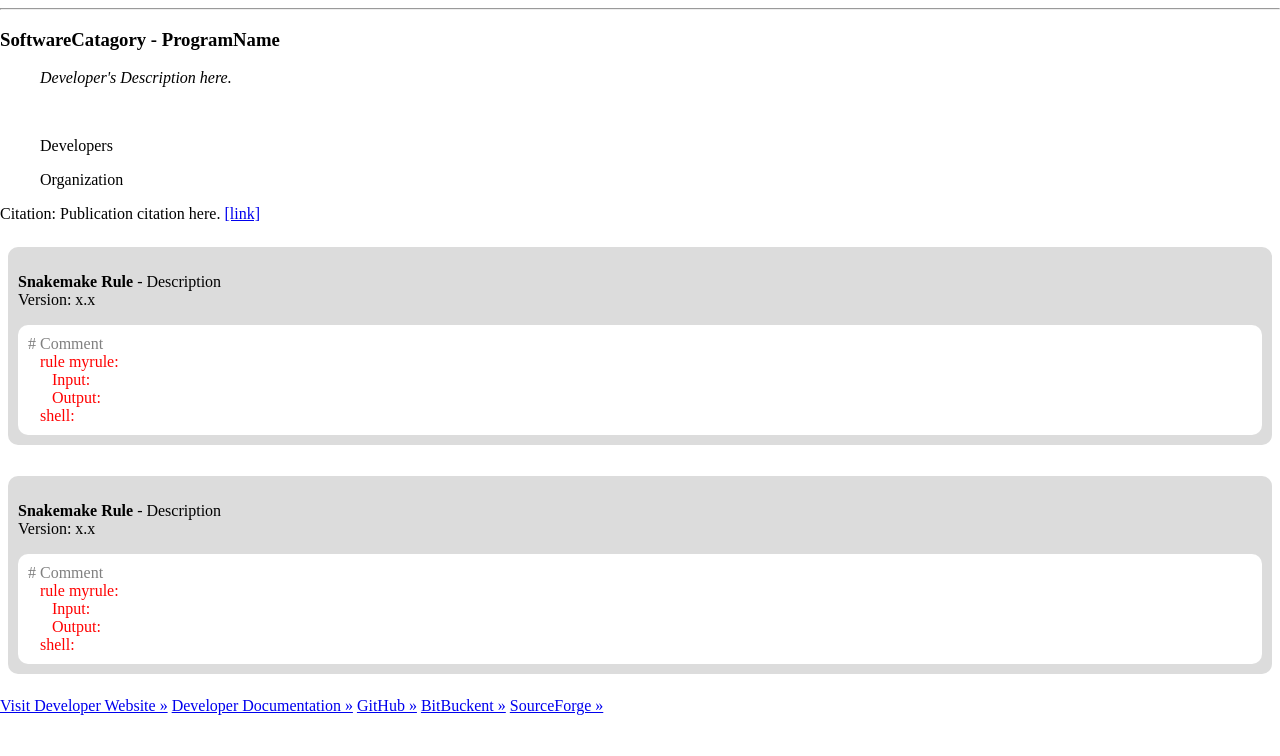
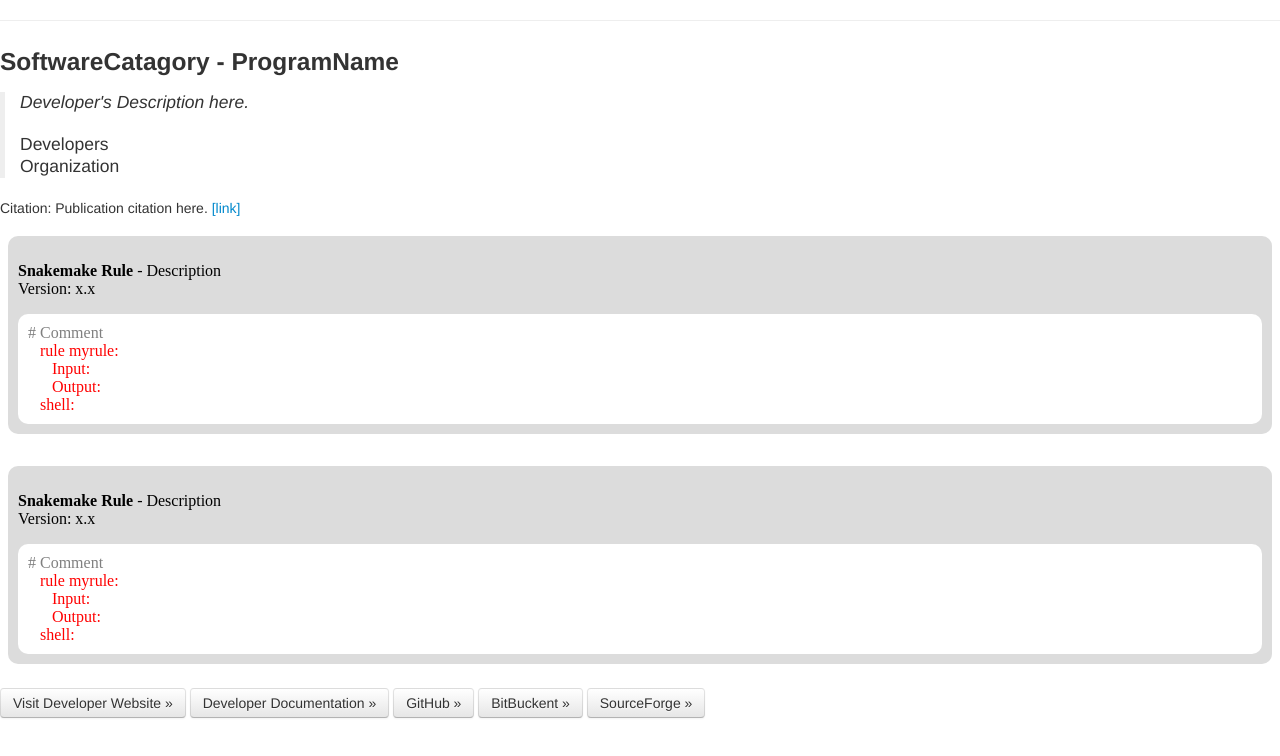
Before and after one commit to nikhilbg/ExomePipeline, a plain HTML site: page Tools/TemplateTool.html in a window 1280 px wide. Drawn offline with Linux system fonts and the light colour scheme.

Commit message:
no message

```diff
--- a/Tools/TemplateTool.html
+++ b/Tools/TemplateTool.html
@@ -4,14 +4,7 @@
 <head>
 	<meta charset="utf-8" />
 	<title>Untitled</title>
-	<style>
-			html, body {
-					width: 100%;
-					height: 100%;
-					margin: 0;
-					padding: 0;
-			}
-	</style>
+	<link href="../assets/bootstrap.css" rel="stylesheet">
 </head>
 <body>
 
```
Also changed, not shown: Tools/NGS_QC_Toolkit.html (+1 -0 lines).
